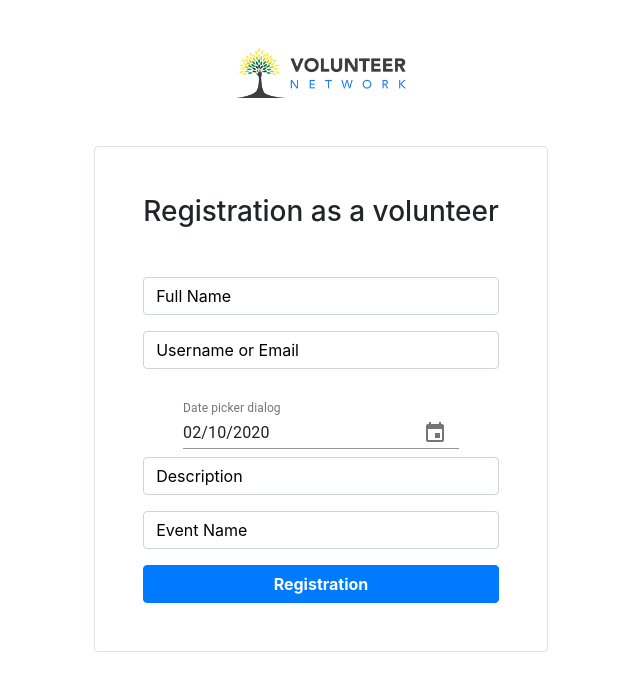
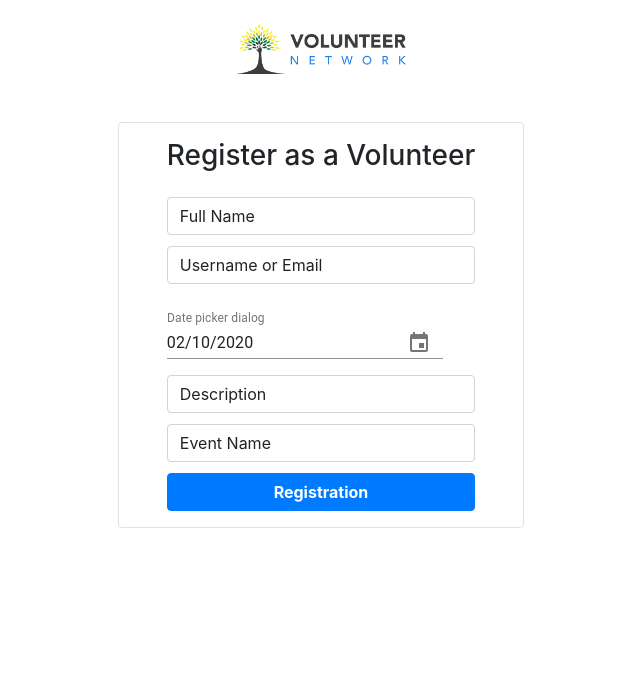
Before and after one commit to anik1612/volunteer-network-front-end, a React (Create React App) app: page /register in a window 1280 px wide. Shown: the top 690 px of the page, without its empty margins (319-959 px from the left). Built offline with nearby package versions, Linux system fonts and the light colour scheme; no server answers.

Commit message:
register form validation done

```diff
--- a/package.json
+++ b/package.json
@@ -18,6 +18,7 @@
     "react": "^16.13.1",
     "react-bootstrap": "^1.3.0",
     "react-dom": "^16.13.1",
+    "react-hook-form": "^6.9.0",
     "react-router-dom": "^5.2.0",
     "react-scripts": "3.4.3"
   },
--- a/public/index.html
+++ b/public/index.html
@@ -43,6 +43,9 @@
       To begin the development, run `npm start` or `yarn start`.
       To create a production bundle, use `npm run build` or `yarn build`.
     -->
+    <script src="https://code.jquery.com/jquery-3.5.1.slim.min.js" integrity="sha384-DfXdz2htPH0lsSSs5nCTpuj/zy4C+OGpamoFVy38MVBnE+IbbVYUew+OrCXaRkfj" crossorigin="anonymous"></script>
+    <script src="https://cdn.jsdelivr.net/npm/popper.js@1.16.1/dist/umd/popper.min.js" integrity="sha384-9/reFTGAW83EW2RDu2S0VKaIzap3H66lZH81PoYlFhbGU+6BZp6G7niu735Sk7lN" crossorigin="anonymous"></script>
+    <script src="https://stackpath.bootstrapcdn.com/bootstrap/4.5.2/js/bootstrap.min.js" integrity="sha384-B4gt1jrGC7Jh4AgTPSdUtOBvfO8shuf57BaghqFfPlYxofvL8/KUEfYiJOMMV+rV" crossorigin="anonymous"></script>
 </body>
 
 </html>
--- a/src/App.css
+++ b/src/App.css
@@ -1,3 +1,7 @@
 ::placeholder{
-    color: black!important;
+    color: rgb(36, 34, 34)!important;
 }
+
+.margin-1{
+    margin-bottom: 3px!important;
+}
--- a/src/App.js
+++ b/src/App.js
@@ -12,6 +12,7 @@ import AddEvent from './pages/Admin/AddEvent';
 import Login from './pages/Login/Login';
 import Register from './pages/Register';
 import PrivateRoute from './components/PrivateRoute/PrivateRoute';
+
 
 export const UserContext = createContext([])
 export const EventNameContext = createContext([])
--- a/src/components/HomeBanner/HomeBanner.js
+++ b/src/components/HomeBanner/HomeBanner.js
@@ -28,7 +28,7 @@ const HomeBanner = () => {
             {/* banner text & search box */}
             <div className='d-flex justify-content-center'>
                 <div className='banner-text'>
-                    <h1 className='text-center'>I GROW BY HELPING PEOPLE IN NEED.</h1>
+                    <h1 className='text-center mt-5 mt-sm-0 pt-sm-0 mt-md-0 pt-md-0 pt-5'>I GROW BY HELPING PEOPLE IN NEED.</h1>
                     <form className="form-inline my-2 my-lg-0 d-flex justify-content-center">
                         <input style={{ width: "370px" }} class="form-control mt-3 col-7" type="search" placeholder="Search" aria-label="Search" />
                         <button className="btn btn-primary mt-3 search px-4" type="submit">Search</button>
@@ -37,7 +37,7 @@ const HomeBanner = () => {
             </div>
 
             {/* volunteer event list */}
-            <div className='row vol-event-list d-flex justify-content-center'>
+            <div className='row vol-event-list d-flex justify-content-center  mt-5 mt-sm-0 pt-sm-0 mt-md-0 pt-md-0 pt-5'>
                 {volEvents.map(volEvent => <Event volEvent={volEvent}/>)}
             </div>
         </div>
--- a/src/pages/Register.js
+++ b/src/pages/Register.js
@@ -6,6 +6,7 @@ import brandImg from '../images/brandLogo.png'
 import 'date-fns';
 import Grid from '@material-ui/core/Grid';
 import DateFnsUtils from '@date-io/date-fns';
+import { useForm } from 'react-hook-form';
 import {
     MuiPickersUtilsProvider,
     KeyboardDatePicker,
@@ -14,37 +15,44 @@ import {
 const Register = () => {
     const [loggedInUser, setLoggedInUser] = useContext(UserContext);
     const [eventName, setEventName] = useContext(EventNameContext);
+    const { register, handleSubmit, errors } = useForm(); // initialize the hook
+    const options = { year: 'numeric', month: 'long', day: 'numeric' };
 
-    const [selectedDate, setSelectedDate] = useState(new Date());
+    const [registerDate, setRegisterDate] = useState(new Date().toLocaleDateString(undefined, options));
 
     const handleDateChange = (date) => {
-        setSelectedDate(date);
+        setRegisterDate(date.toLocaleDateString(undefined, options));
     };
 
-    const handleSubmit = () => {
+    const onSubmit = (data) => {
+        const registerData = {...data, registerDate}
 
-    }
+    };
 
     return (
-        <div className='d-flex flex-column align-items-center'>
+        <div className='d-flex flex-column align-items-center mb-5'>
             <Link to="/home" className='brand-img mb-5'>
-                <img style={{ height: '50px' }} className='mt-5' src={brandImg} alt="" />
+                <img style={{ height: '50px' }} className='mt-4' src={brandImg} alt="" />
             </Link>
             <div className='border rounded'>
-                <div className='d-flex flex-column p-5'>
-                    <h3 className='mb-5'>Registration as a volunteer</h3>
-                    <form action="/newRegistration" method='post' onSubmit={handleSubmit} className="d-flex flex-column">
-                        <input className='form-control mb-3' type="text" name="" id="" placeholder='Full Name' defaultValue={loggedInUser.name} required />
-                        <input className='form-control mb-3' type="text" name="" id="" placeholder='Username or Email' defaultValue={loggedInUser.email} required />
-                        <div>
+                <div className='d-flex flex-column pt-3 px-5 pb-3'>
+                    <h3 className='mb-4'>Register as a Volunteer</h3>
+
+                    {/* react hook form */}
+                    <form action="/newRegistration" method='post' onSubmit={handleSubmit(onSubmit)} className="d-flex flex-column">
+                        <input className='form-control mb-2' type="text" name="fullName" id="" placeholder='Full Name' defaultValue={loggedInUser.name} ref={register({ required: true })} />
+                        <p className='text-danger margin-1'>{errors.fullName && <span>* This field is required</span>}</p>
+                        <input className='form-control mb-2' type="text" name="email" id="" placeholder='Username or Email' defaultValue={loggedInUser.email} ref={register({required: true, pattern: /^(([^<>()\[\]\\.,;:\s@"]+(\.[^<>()\[\]\\.,;:\s@"]+)*)|(".+"))@((\[[0-9]{1,3}\.[0-9]{1,3}\.[0-9]{1,3}\.[0-9]{1,3}])|(([a-zA-Z\-0-9]+\.)+[a-zA-Z]{2,}))$/})}/>
+                        <p className='text-danger margin-1'>{errors.email && <span>* use valid mail / field can't be empty</span>}</p>
+                        <div className='mb-2'>
                             <MuiPickersUtilsProvider utils={DateFnsUtils}>
-                                <Grid container justify="space-around">
+                                <Grid container>
                                     <KeyboardDatePicker
                                         margin="normal"
                                         id="date-picker-dialog"
                                         label="Date picker dialog"
                                         format="dd/MM/yyyy"
-                                        value={selectedDate}
+                                        value={registerDate}
                                         onChange={handleDateChange}
                                         KeyboardButtonProps={{
                                             'aria-label': 'change date',
@@ -53,10 +61,13 @@ const Register = () => {
                                 </Grid>
                             </MuiPickersUtilsProvider>
                         </div>
-                        <input className='form-control mb-3' type="text" name="" id="" placeholder='Description' required />
-                        <input className='form-control mb-3' type="text" name="" id="" placeholder='Event Name' defaultValue={eventName} required />
+                        <input className='form-control mb-2' type="text" name="description" id="" placeholder='Description' ref={register({required: true, maxLength: 250})} />
+                        <p className='text-danger margin-1'>{errors.description && <span>* This field is required</span>}</p>
+                        <input className='form-control mb-2' type="text" name="eventName" id="" placeholder='Event Name' defaultValue={eventName} ref={register({required: true})} />
+                        <p className='text-danger margin-1'>{errors.eventName && <span>* This field is required</span>}</p>
                         <input className='btn btn-primary btn-block font-weight-bold' type="submit" value="Registration" />
                     </form>
+
                 </div>
             </div>
         </div>
```
Also changed, not shown: 1 other file (tests, documents, lock files or other folders).
